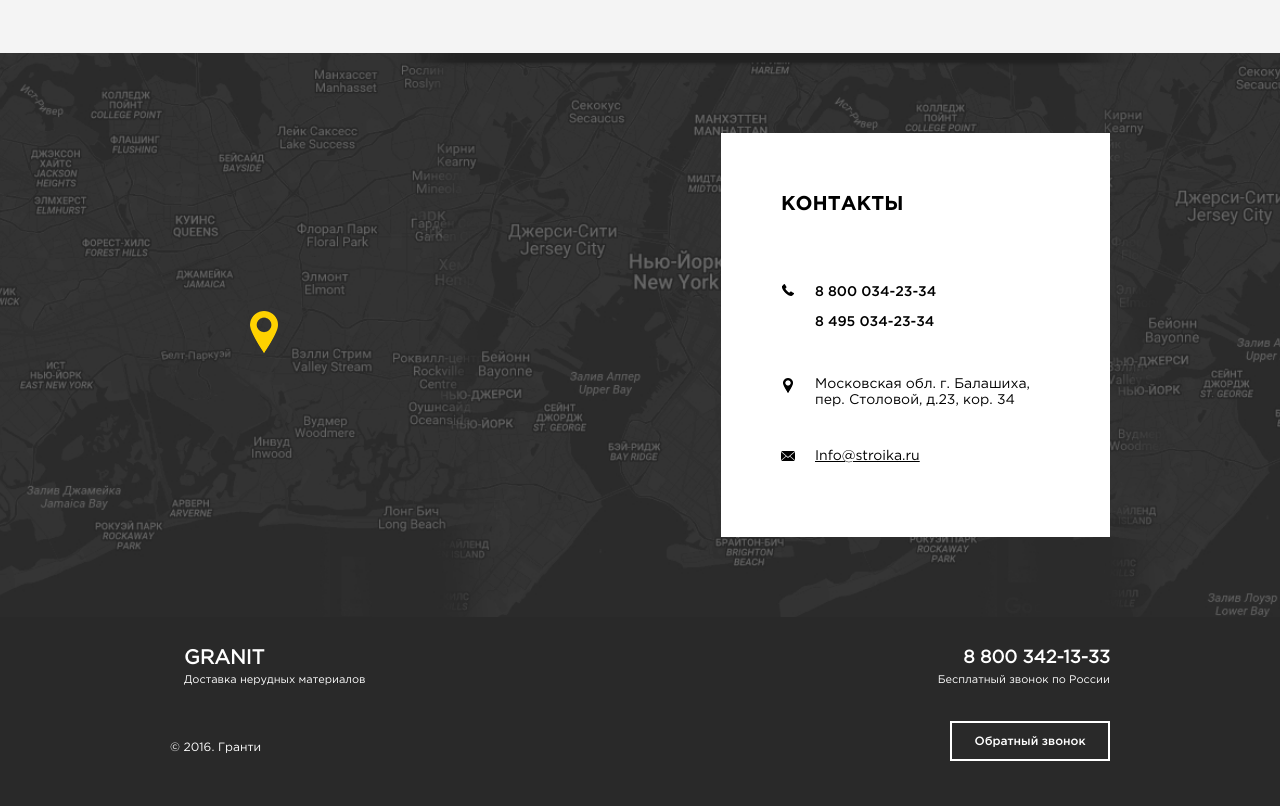
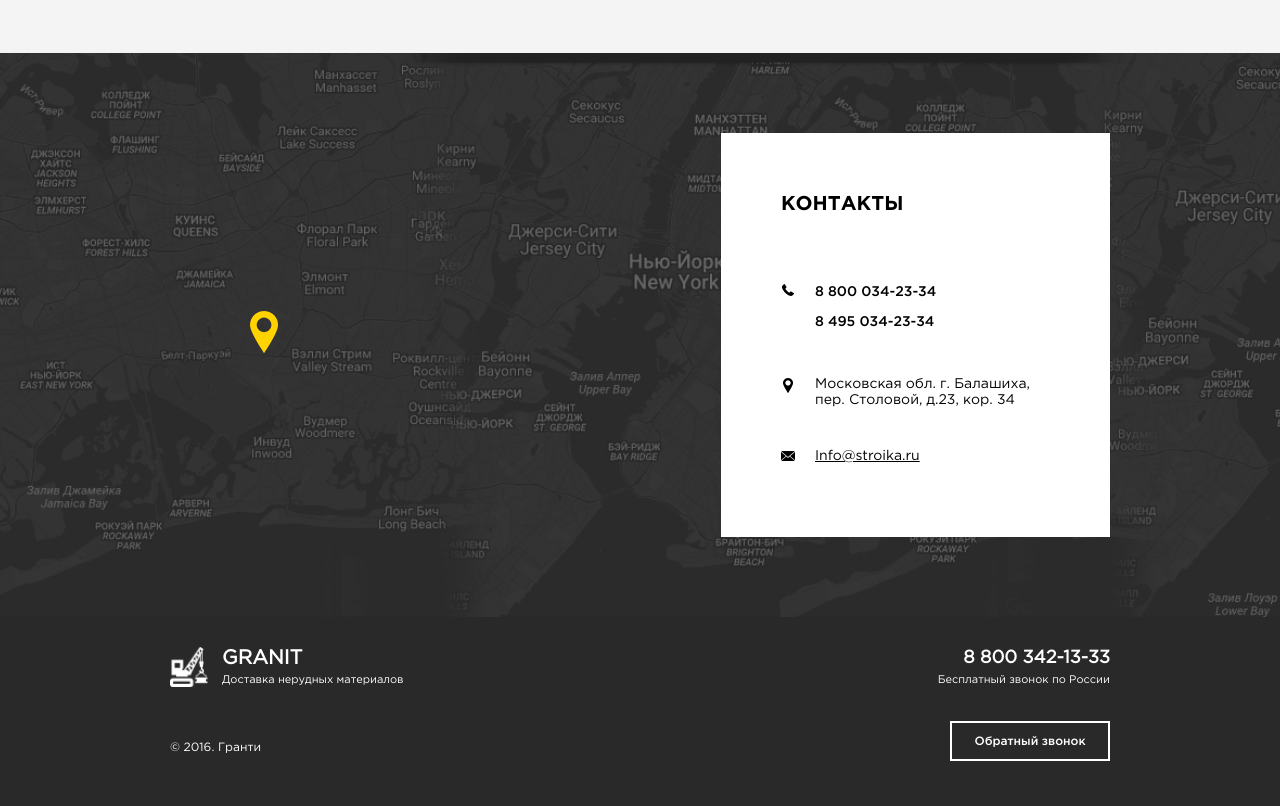
Before and after one commit to Bogdan-Pohilko/Granit, a website: page index.html in a window 1280 px wide. Shown: the part 3271-4077 px from the top of the page. Drawn offline with Linux system fonts and the light colour scheme.

Commit message:
add logo to footer

```diff
--- a/index.html
+++ b/index.html
@@ -241,7 +241,7 @@
 				<div class="section-footer-logo">
 					<div class="section-footer-logo-cover">
 						<div class="section-footer-logo-cover-icon">
-
+						<img src="/img/logo-footer.png" width="38" height="40" alt="logo-icon">
 						</div>
 						<div class="section-footer-logo-cover-name">
 							<div class="section-footer-logo-cover-name__title">granit</div>
```
Also changed, not shown: 1 other file.
